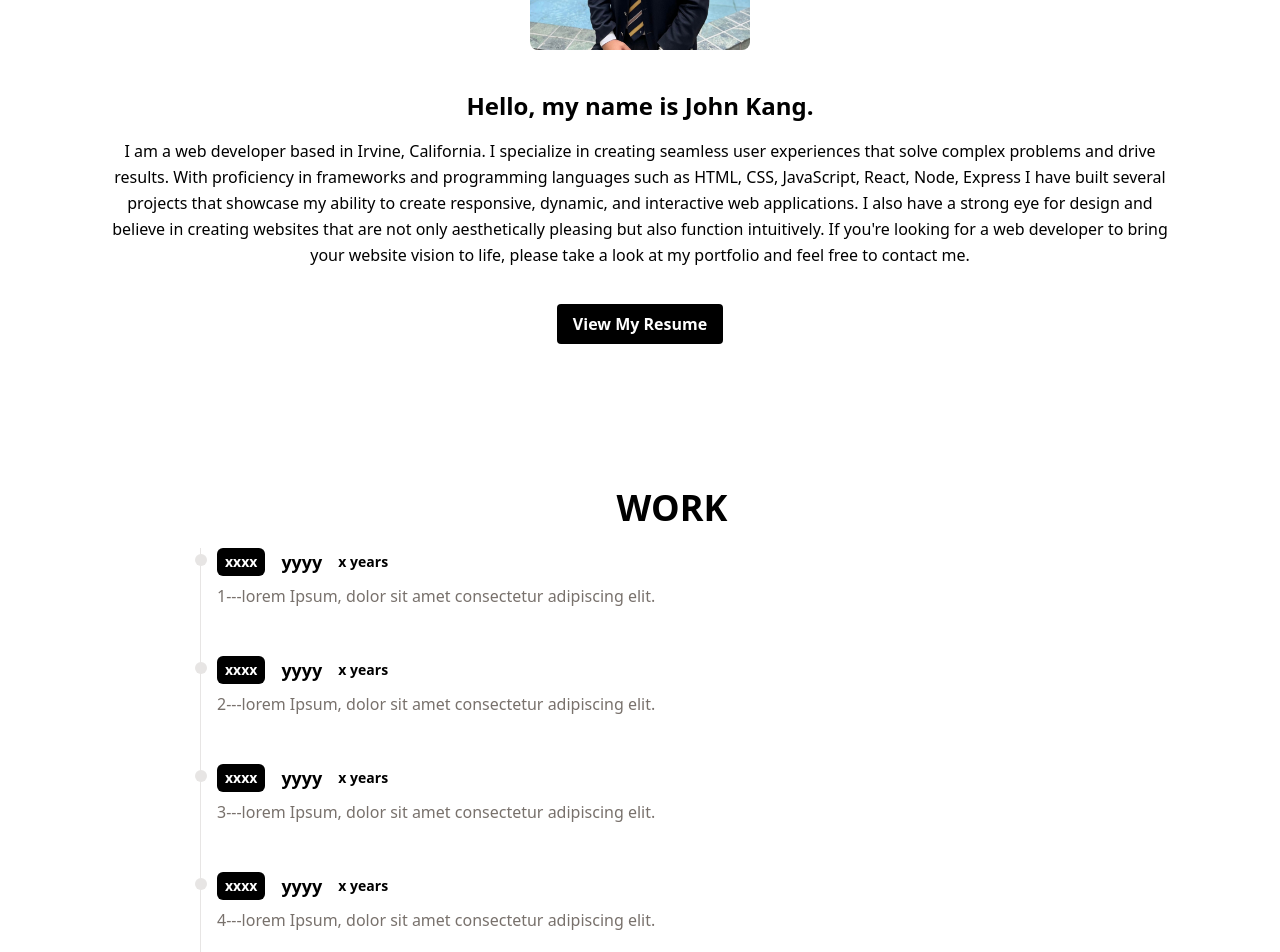
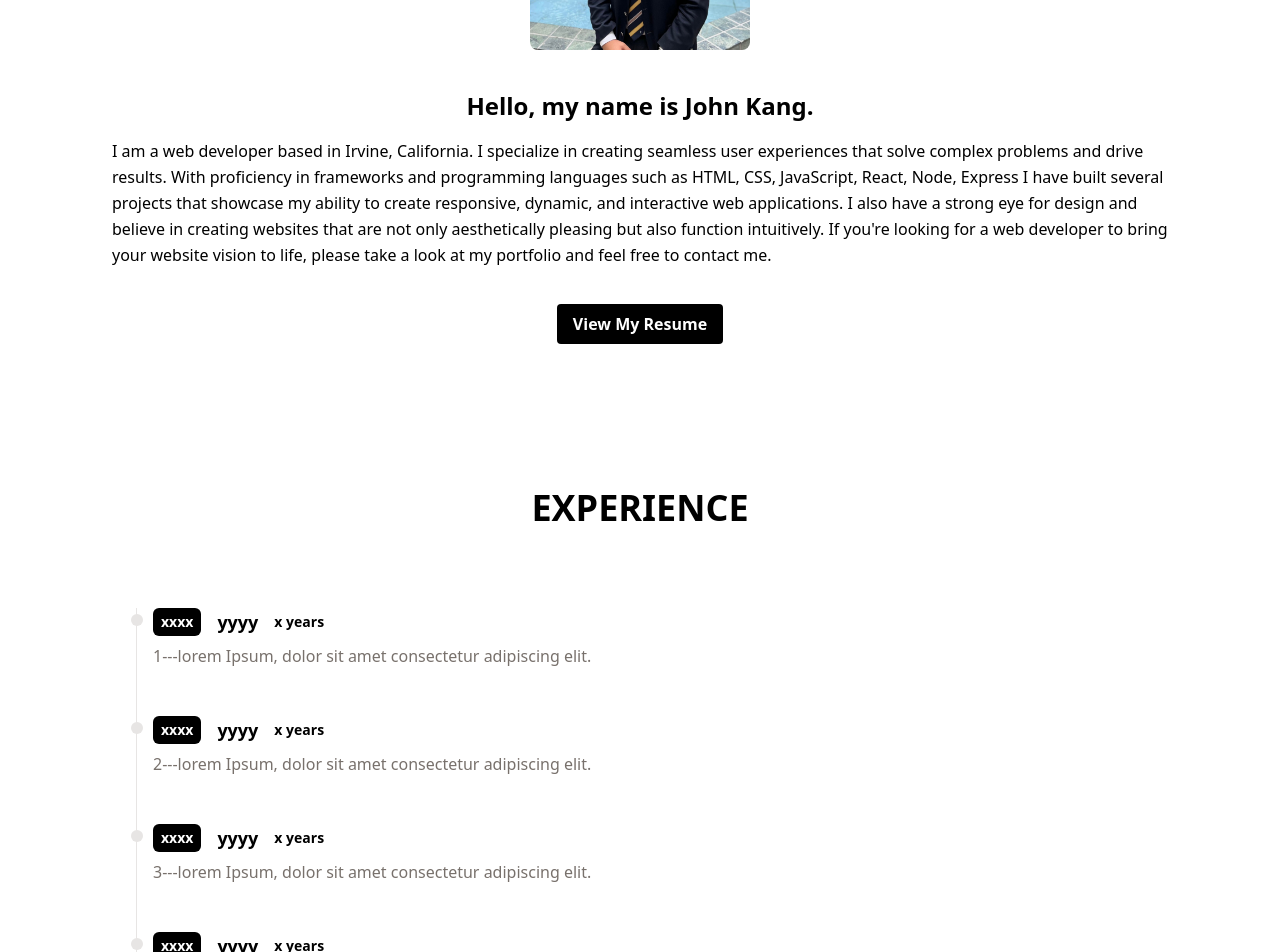
Before and after one commit to JYK33/Porfolio2.0, a React (Vite) app: page / in a window 1280 px wide. Shown: the part 1200-2152 px from the top of the page. Built offline with nearby package versions, Linux system fonts and the light colour scheme.

Commit message:
making changes

```diff
--- a/src/components/About.jsx
+++ b/src/components/About.jsx
@@ -23,7 +23,7 @@ const About = () => {
             Hello, my name is John Kang.
           </h2>
 
-          <p className="text-black mb-9 mx-28 text-base leading-relaxed text-center">
+          <p className="text-black mb-9 mx-28 text-base leading-relaxed text-left">
             I am a web developer based in Irvine, California. I specialize in
             creating seamless user experiences that solve complex problems and
             drive results. With proficiency in frameworks and programming
--- a/src/components/Work.jsx
+++ b/src/components/Work.jsx
@@ -34,12 +34,12 @@ const data = [
   },
 ];
 
-// try to change color of back ground here ?
+// try to change color of back ground here ? md:pl-20
 const Work = () => {
   return (
-    <div id="work" className="max-w-[1040px] m-auto md:pl-20 p-4 py-16">
+    <div id="work" className="max-w-[1040px] m-auto p-4 py-16">
       {/* change color of text here */}
-      <h1 className="text-black text-4xl font-bold text-center mb-5">WORK</h1>
+      <h1 className="text-black text-4xl font-bold flex flex-col text-center mb-20 ">EXPERIENCE</h1>
       {data.map((item, idx) => (
         <WorkItem
           key={idx}
```
